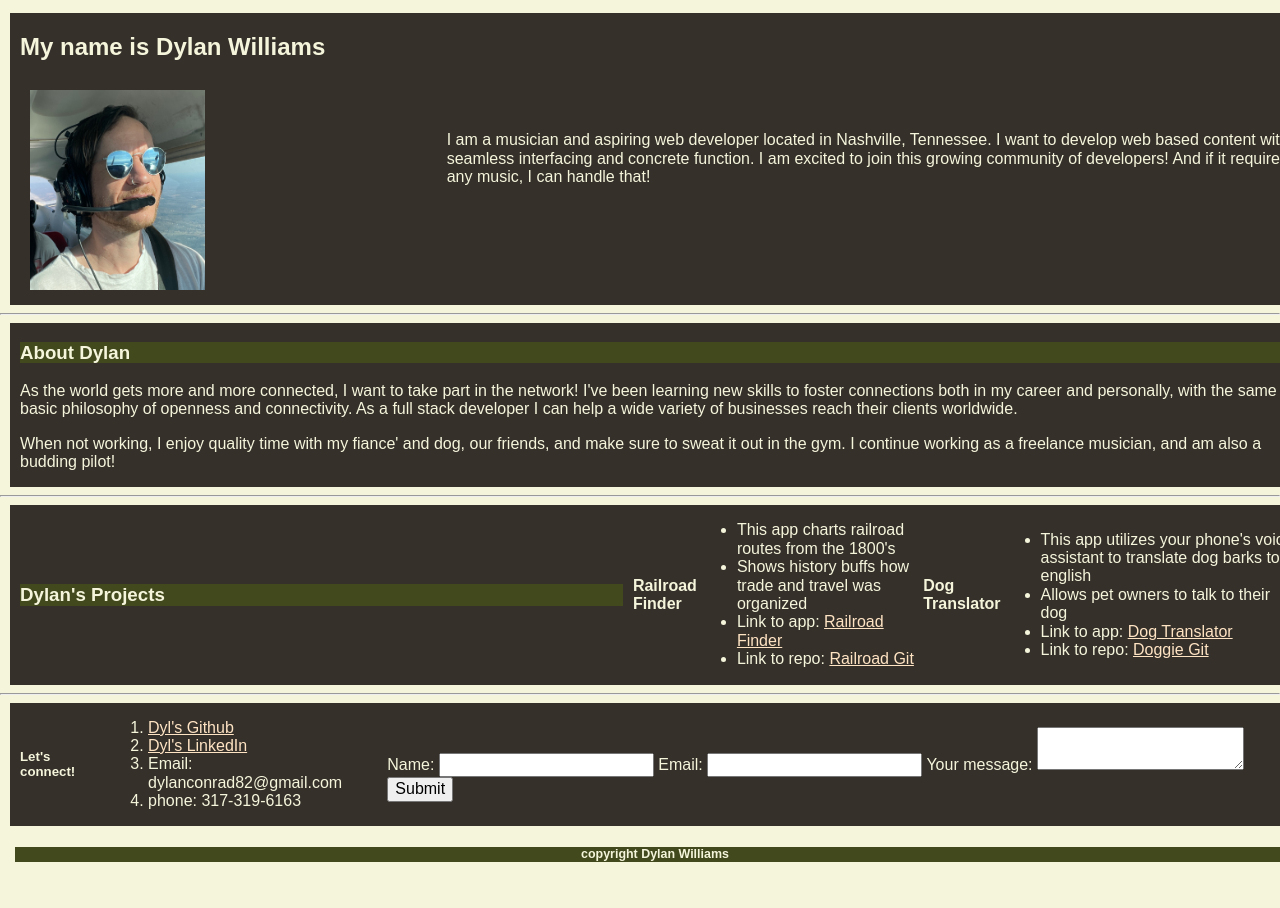
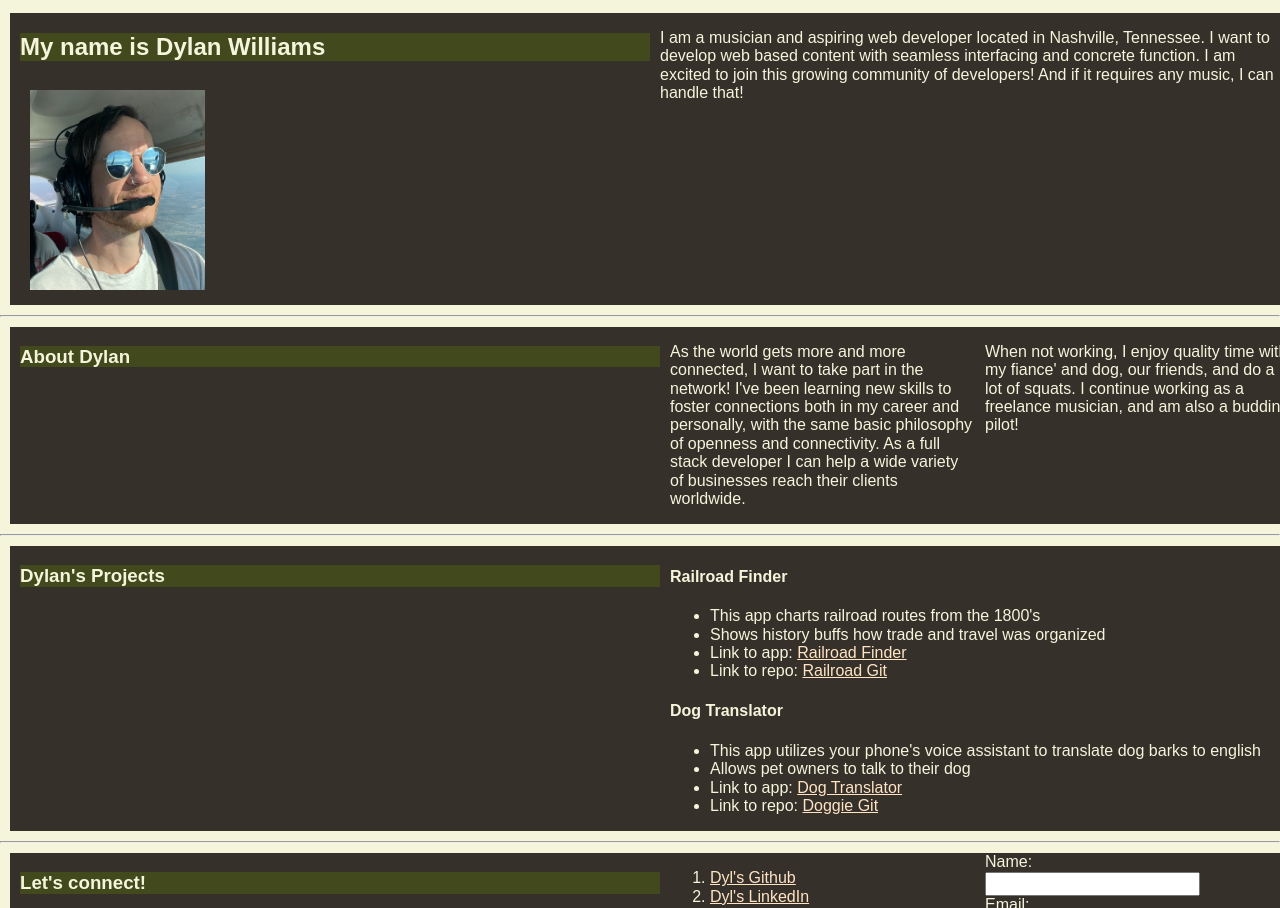
Before and after one commit to dylanConrad/formV2, a plain HTML site: page index.html in a window 1280 px wide. Shown: the part 100-1008 px from the top of the page. Before the commit the page ends 982 px from the top, so only its background shows below. Drawn offline with nearby package versions, Linux system fonts and the light colour scheme.

Commit message:
fixed CSS

```diff
--- a/index.html
+++ b/index.html
@@ -28,7 +28,7 @@
                     <!--Final draft of profile will likely include a more professional pic!-->
                     <img src="images/IMG_5852.jpeg" alt="An image of Dylan flying an airplane!">
                 </div>
-                <div class="item-double">
+                <div class="item">
                     <p>I am a musician and aspiring web developer located in Nashville, Tennessee.  I want to develop web based content with seamless
                         interfacing and concrete function.  I am excited to join this growing community of developers!  And if it requires any music,
                         I can handle that!
@@ -37,22 +37,26 @@
             </article>
             <hr>
             <article class= "group" id="about-dyl">
+                <h3>About Dylan</h3>
                 <div class="item">
-                    <h3>About Dylan</h3>
+
                         <p>
                             As the world gets more and more connected, I want to take part in the network!  I've been learning new skills to foster connections
                             both in my career and personally, with the same basic philosophy of openness and connectivity.  As a full stack developer I can
-                            help a wide variety of businesses reach their clients worldwide.
-                        </p>
+                            help a wide variety of businesses reach their clients worldwide.</p>
+
+                </div>
+                <div class="item">
                         <p>
-                            When not working, I enjoy quality time with my fiance' and dog, our friends, and make sure to sweat it out in the gym.  I continue working
-                            as a freelance musician, and am also a budding pilot!
-                        </p>
+                            When not working, I enjoy quality time with my fiance' and dog, our friends, and do a lot of squats.  I continue working
+                            as a freelance musician, and am also a budding pilot!</p>
+
                 </div>
             </article>
             <hr>
             <section class = "group" id="portfolio">
                 <h3>Dylan's Projects</h3>
+                    <div class="item">
                     <h4>Railroad Finder</h4>
                         <ul>
                             <li>This app charts railroad routes from the 1800's</li>
@@ -67,10 +71,13 @@
                             <li>Link to app: <a href="http://www.talktoyourdog.com">Dog Translator</a></li>
                             <li>Link to repo: <a href="http://github.com/dylanConrad/dogtranslator">Doggie Git</a></li>
                         </ul>
+                    </div>
             </section>
             <hr>
             <section id="contact" class="group">
-                <h5>Let's connect!</h5>
+                <h3>Let's connect!</h3>
+                <div class="item">
+
                     <ol>
                         <li>
                           <a href="https://github.com/dylanConrad">Dyl's Github</a>
@@ -85,6 +92,8 @@
                             phone: 317-319-6163
                         </li>
                     </ol>
+                </div>
+                <div class="item">
                     <form class ="form" action="https://formspree.io/f/xyylgdaj" method="post">
                         <label for="user-name">Name:</label>
                         <input id="user-name" type="text" name="name">
@@ -94,10 +103,11 @@
                         <textarea
                         id="textarea"
                         name="msg"
-                    row="20">
+                        row="40">
                         </textarea>
                         <button type="submit">Submit</button>
                     </form>
+                </div>
             </section>
         </main>
         <footer>
--- a/style.css
+++ b/style.css
@@ -5,23 +5,25 @@ body {
     background-color: beige;
     margin-left: auto;
     margin-right: auto;
-
     font-family: arial;
     color: rgb(53, 48, 42);
 }
 
 header, footer {
 
-    width: 100%;
+
     color: beige;
     text-align: center;
     background-color: rgb(66, 73, 28);
     margin: 15px;
     padding: 0px, 20px;
 }
-
+h2 {
+    background-color: rgb(66, 73, 28);
+    font-weight: bolder;
+}
 h3 {
-    width: 100%;
+    width: 50%;
     background-color:  rgb(66, 73, 28);
     padding: 10px, 10px;
     margin-right: 10px;
@@ -38,10 +40,7 @@ footer {
     font-size: 15px;
 }
 
-
-
 img {
-
     height: 200px;
     width: 175px;
     padding: 10px 10px;
@@ -52,25 +51,35 @@ img {
     flex-direction: column;
     width: 100%;
     padding-left: 10px;
-    margin: 0px 10px;
-    justify-content: space-evenly;
-    align-items: center;
+    margin: 10px 10px;
     background-color:rgb(53, 48, 42);
     color: beige;
-
 }
 
 .item {
     flex: 1;
+    margin-right: 10px;
 }
 
 .item-double {
     flex: 2;
 }
 
-.form {
-    flex-direction: column;
+.form label {
+    width: 100%;
+    display: block;
 }
+
+.form textarea {
+    height: 75px;
+}
+
+.form button {
+    display: block;
+    margin-bottom: 15px;
+}
+
+
 /* wanted to space out my links! */
 header a {
     margin-left: 10px;
@@ -91,13 +100,11 @@ a:visited {
 
 @media all and (min-width: 800px) {
     .group {
-        display: flex;
-
         flex-direction: row;
-        align-items: center;
+        align-items: flex-start;
     }
     .item {
-       width: 50%;
+
     }
 
 }
```
Lines whose indentation alone changed are shown as unchanged.
